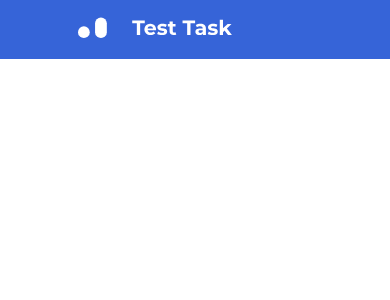
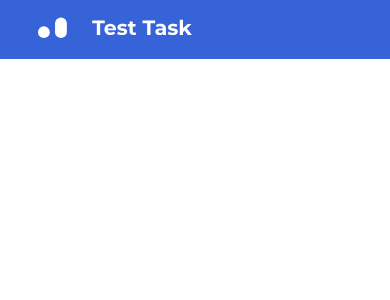
Before and after one commit to Miroslavetsh/coins-landing-app, a Next.js app: page / in a window 390 px wide. Shown: the top 300 px of the page. Built offline with nearby package versions, Linux system fonts and the light colour scheme.

Commit message:
Refactor logo's styles

```diff
--- a/pages/components/Header/Header.module.scss
+++ b/pages/components/Header/Header.module.scss
@@ -9,8 +9,8 @@
 @media (max-width: 520px) {
     .header {
         padding: 15px 0;
-    }
-    .logo {
-        margin-left: 30px;
+        .logo {
+            margin-left: 30px;
+        }
     }
 }
```
